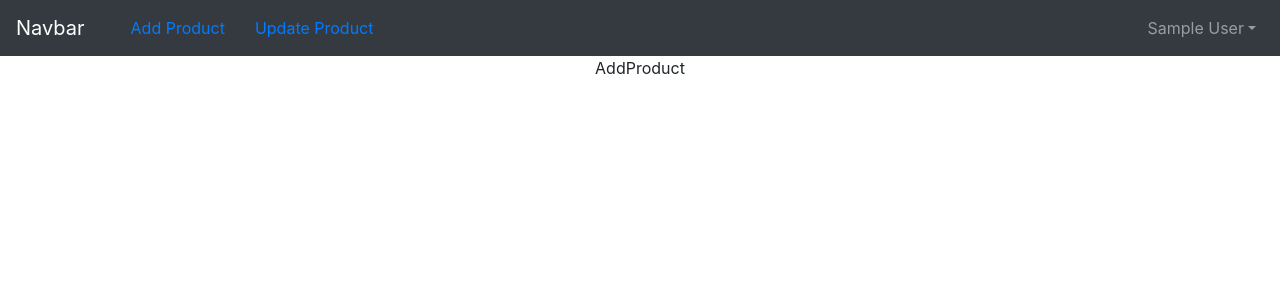
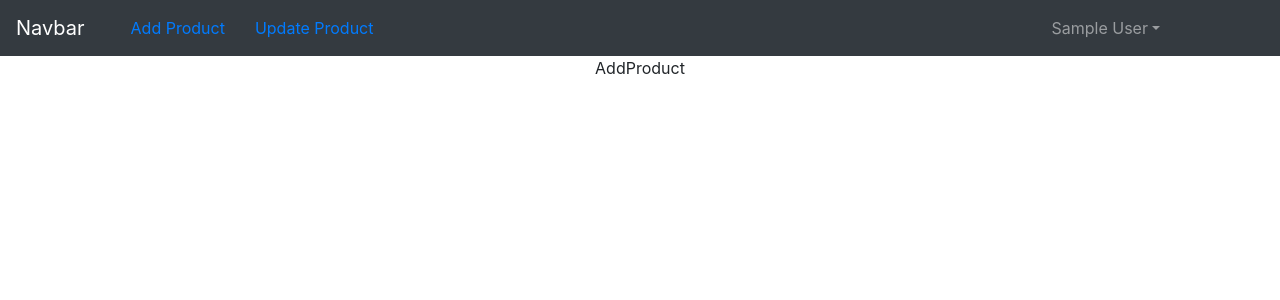
Before and after one commit to ahmed7761/Ecommerce-Dashboard, a React (Create React App) app in the folder ecomm-dashboard/: page /add in a window 1280 px wide. Shown: the top 300 px of the page. Built offline with nearby package versions, Linux system fonts and the light colour scheme; sample sign-in values are in the browser's storage.

Commit message:
updated header

```diff
--- a/ecomm-dashboard/src/components/Register.js
+++ b/ecomm-dashboard/src/components/Register.js
@@ -40,7 +40,7 @@ const Register = () => {
             <div className="col-sm-6 offset-sm-3">
                 <h1>User Sign Up</h1>
                 <br/>
-                <input type="text" value={name} placeholder="Enter Name" onChange={(e) => setName(e.target.value)} className="form-control"/>
+                <input type="text" value={name} placeholder="Enter Name" onChange={(e) => setName(e.target.value)}  className="form-control"/>
                 <br/>
                 <input type="email" value={email} placeholder="Enter Email" onChange={(e) => setEmail(e.target.value)} className="form-control"/>
                 <br/>
--- a/ecomm-dashboard/src/components/includes/Header.js
+++ b/ecomm-dashboard/src/components/includes/Header.js
@@ -30,8 +30,8 @@ const Header = () => {
                 </Nav>
                 {
                     localStorage.getItem('user-info') ?
-                        <Nav>
-                            <NavDropdown title={user && user.name}>
+                        <Nav className="pr-5">
+                            <NavDropdown title={user && user.name} className="pr-5">
                                 <NavDropdown.Item onClick={logout} >Logout</NavDropdown.Item>
                                 <NavDropdown.Item>Profile</NavDropdown.Item>
                             </NavDropdown>
```
